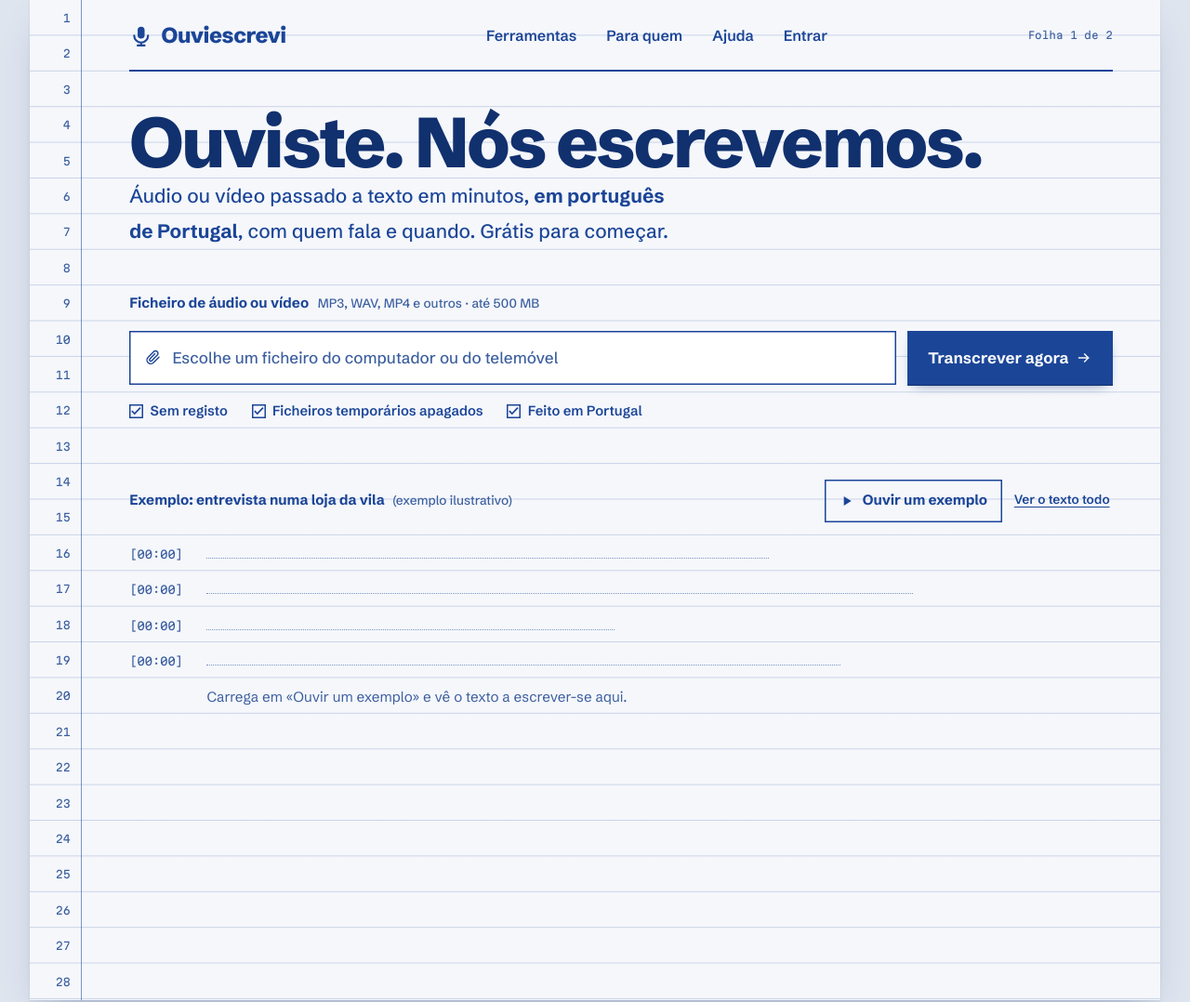
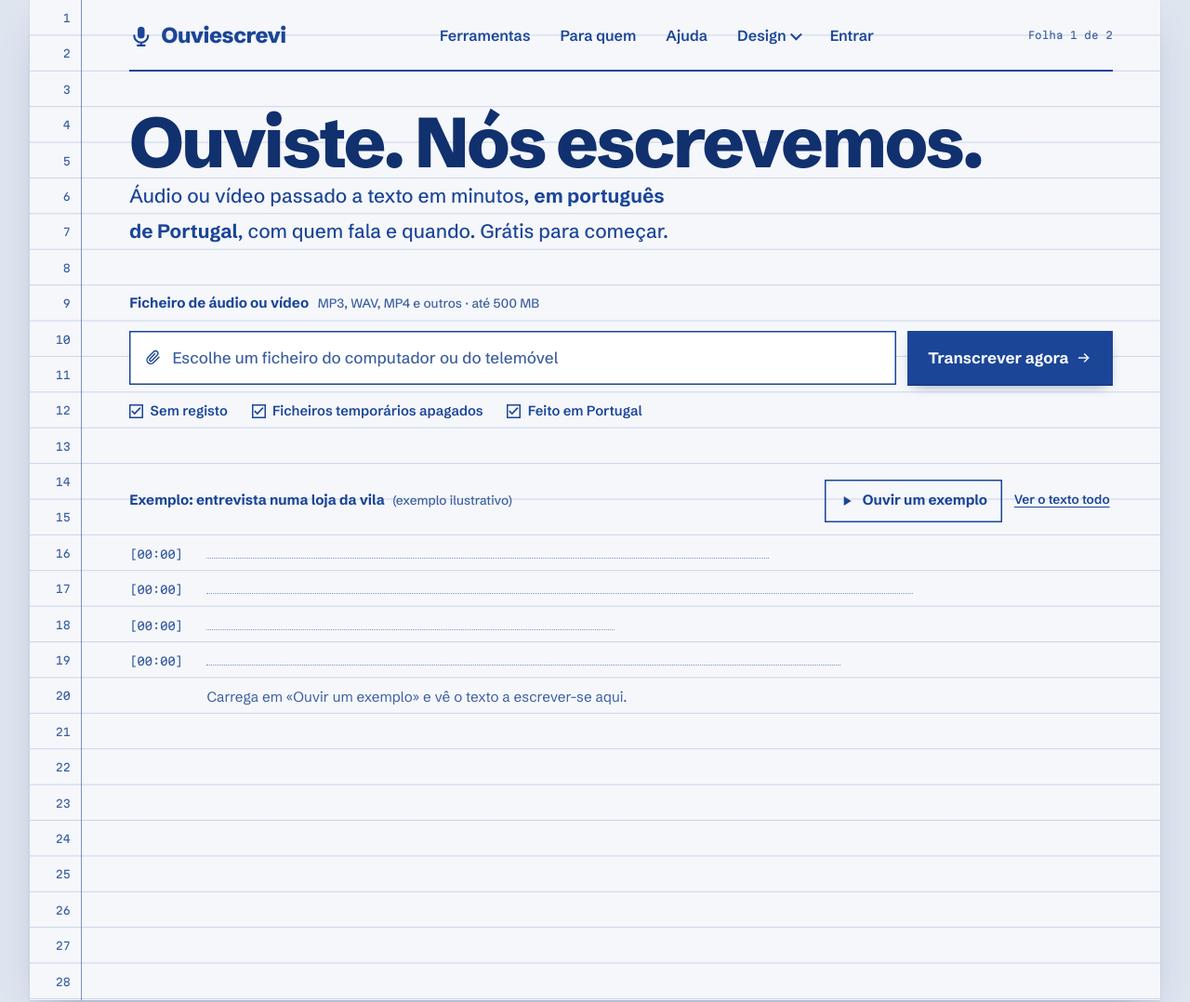
Before and after one commit to Joaopmluis35/transcreveja, a plain HTML site: page frontend/design/inicio-folha.html in a window 1280 px wide. Shown: the top 1078 px of the page at 93% size. Drawn offline with Linux system fonts and the light colour scheme.

Commit message:
Menu «Design» para mudar entre o site clássico e as versões novas da página inicial.
Co-Authored-By: Claude Opus 5.5 <noreply@anthropic.com>

```diff
--- /dev/null
+++ b/frontend/design/assets/troca-design.js
@@ -0,0 +1,51 @@
+/**
+ * Menu «Design» nas páginas de design em teste: junta ao menu principal uma lista
+ * para saltar entre o site clássico e as versões novas. Funciona em qualquer das páginas
+ * porque usa a sua própria aparência (painel branco) e fica visível também no telemóvel.
+ */
+(function () {
+  "use strict";
+  var DESIGNS = [
+    ["/index.html", "Clássico (site atual)"],
+    ["/design/inicio-caderno.html", "Caderno quadriculado"],
+    ["/design/inicio-ardosia.html", "Quadro de ardósia"],
+    ["/design/inicio-cortica.html", "Quadro de cortiça"],
+    ["/design/inicio-folha.html", "Folha de 25 linhas"]
+  ];
+  var nav = document.querySelector("nav[aria-label='Principal'] ul");
+  if (!nav) return;
+
+  var css = document.createElement("style");
+  css.textContent =
+    ".oe-design{position:relative}" +
+    ".oe-design summary{list-style:none;cursor:pointer;white-space:nowrap}" +
+    ".oe-design summary::-webkit-details-marker{display:none}" +
+    ".oe-design summary::after{content:'';display:inline-block;width:.42em;height:.42em;margin-left:.4em;border:solid currentColor;border-width:0 2px 2px 0;transform:translateY(-.15em) rotate(45deg)}" +
+    ".oe-design ul{position:absolute;right:0;top:calc(100% + .5rem);z-index:20;min-width:14.5rem;margin:0;padding:.4rem;list-style:none;" +
+    "background:#fff;color:#1d2420;border-radius:6px;box-shadow:0 2px 4px rgba(0,0,0,.15),0 18px 36px -12px rgba(0,0,0,.45);" +
+    "font:500 .98rem/1.3 'Schibsted Grotesk',system-ui,sans-serif}" +
+    // As páginas escondem itens do menu no telemóvel (.nav li); os desta lista ficam sempre visíveis.
+    ".oe-design ul li{display:block!important}" +
+    ".oe-design li a{display:block;padding:.65rem .8rem;border-radius:4px;text-decoration:none;color:inherit}" +
+    ".oe-design li a:hover,.oe-design li a:focus-visible{background:#eef1f6}" +
+    ".oe-design li a[aria-current='page']{font-weight:800}" +
+    ".oe-design li a[aria-current='page']::after{content:' ✓'}" +
+    ".oe-design .oe-design__nota{padding:.5rem .8rem .3rem;font-size:.8rem;color:#5b625e;border-top:1px solid #e3e6ea;margin-top:.3rem}";
+  document.head.appendChild(css);
+
+  var aqui = location.pathname.replace(/\/$/, "/index.html");
+  var li = document.createElement("li");
+  li.className = "manter oe-design";
+  var itens = DESIGNS.map(function (d) {
+    var atual = aqui === d[0] ? ' aria-current="page"' : "";
+    return '<li><a href="' + d[0] + '"' + atual + ">" + d[1] + "</a></li>";
+  }).join("");
+  li.innerHTML = "<details><summary>Design</summary><ul>" + itens +
+    '<li class="oe-design__nota">Versões novas em teste. Para transcrever, os botões levam à ferramenta atual.</li></ul></details>';
+  nav.insertBefore(li, nav.lastElementChild);
+
+  // Fecha a lista ao clicar fora ou com a tecla Esc.
+  var det = li.querySelector("details");
+  document.addEventListener("click", function (e) { if (!li.contains(e.target)) det.open = false; });
+  document.addEventListener("keydown", function (e) { if (e.key === "Escape" && det.open) { det.open = false; det.querySelector("summary").focus(); } });
+})();
--- a/frontend/design/inicio-ardosia.html
+++ b/frontend/design/inicio-ardosia.html
@@ -583,5 +583,6 @@ button{font:inherit;color:inherit;cursor:pointer}
   if (location.hash === "#pronto") { document.body.classList.remove("escrito"); mostrarTudo(); seguintes[0].click(); }
 })();
 </script>
+<script src="assets/troca-design.js?v=2" defer></script>
 </body>
 </html>
--- a/frontend/design/inicio-folha.html
+++ b/frontend/design/inicio-folha.html
@@ -435,5 +435,6 @@ button{font:inherit;color:inherit;cursor:pointer}
   if (location.hash === "#pronto") { mostrarTudo(); seguintes[0].click(); }
 })();
 </script>
+<script src="assets/troca-design.js?v=2" defer></script>
 </body>
 </html>
```
Also changed, not shown: frontend/design/inicio-caderno.html (+1 -0 lines), frontend/design/inicio-cortica.html (+1 -0 lines), frontend/header.html (+14 -0 lines), 1 other file.
